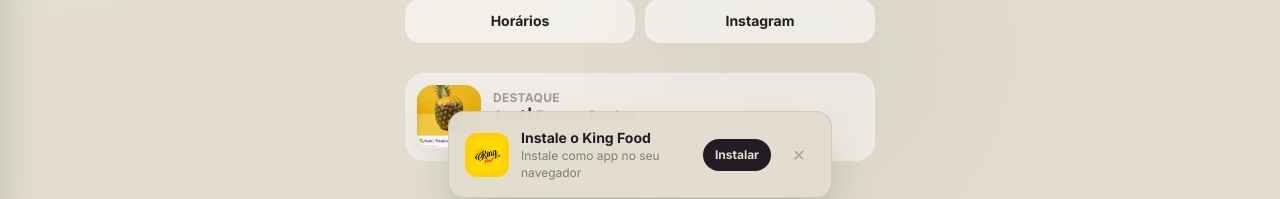
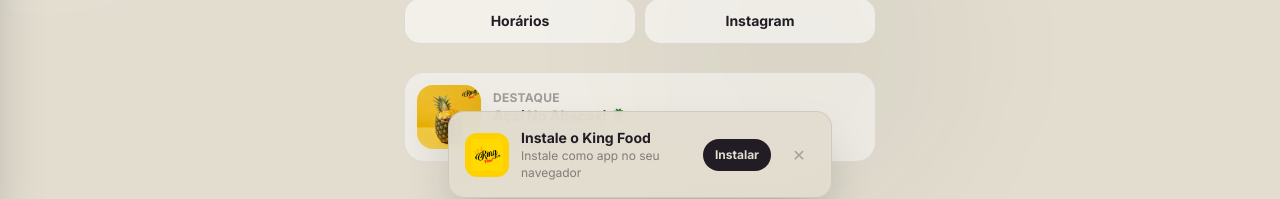
Before and after one commit to luizhbr/king-food-v3, a Next.js app: page / in a window 1280 px wide. Shown: the part 586-785 px from the top of the page. Built offline with nearby package versions, Linux system fonts and the light colour scheme.

Commit message:
feat: destaque Açaí No Abacaxi 🍍 com deep link Olaclick

```diff
--- a/app/page.tsx
+++ b/app/page.tsx
@@ -3,10 +3,10 @@
 import { useState, useEffect, useRef, useCallback } from "react";
 
 const MENU_URL = "https://kingfood.fe-v2.ola.click/products";
-/** Deep link Olaclick — Açaí | Ferrero Rocher */
+/** Deep link Olaclick — Açaí No Abacaxi */
 const FEATURED_PRODUCT_URL =
-  "https://kingfood.fe-v2.ola.click/acai-premium/acai-ferrero-rocher";
-const FEATURED_IMG = "/featured-ferrero.jpg";
+  "https://kingfood.fe-v2.ola.click/acai-do-king/acai-tropical-no-abacaxi";
+const FEATURED_IMG = "/featured-abacaxi.png";
 const WA_URL = "https://wa.me/12673107535";
 const GROUP_URL = "https://chat.whatsapp.com/LtoVNE9AJ2u2nlrlruTxhd";
 const MAPS_URL = "https://maps.app.goo.gl/GR2gpipSMqZdH9Xy5";
@@ -748,13 +748,13 @@
             >
               <img
                 src={FEATURED_IMG}
-                alt="Açaí Ferrero Rocher"
+                alt="Açaí No Abacaxi"
                 className="shrink-0 w-16 h-16 rounded-2xl object-cover shadow-soft"
               />
               <div className="min-w-0 flex-1">
                 <p className="text-xs font-bold uppercase tracking-wide text-ink/40">Destaque</p>
-                <p className="text-sm font-extrabold text-ink truncate">Açaí | Ferrero Rocher</p>
-                <p className="mt-0.5 text-xs font-bold text-ink/55">US$ 17.90 · Ver no cardápio →</p>
+                <p className="text-sm font-extrabold text-ink truncate">Açaí No Abacaxi 🍍</p>
+                <p className="mt-0.5 text-xs font-bold text-ink/55">US$ 27.00 · Ver no cardápio →</p>
               </div>
             </button>
 
```
Also changed, not shown: public/featured-abacaxi.png (added), public/featured-ferrero.jpg (deleted).
